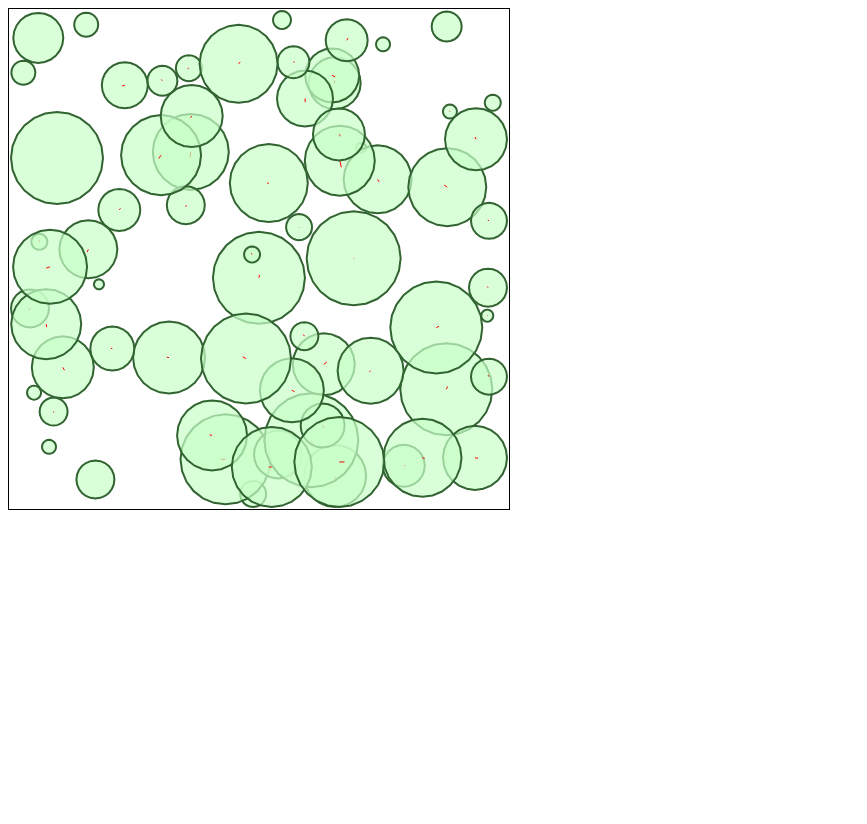
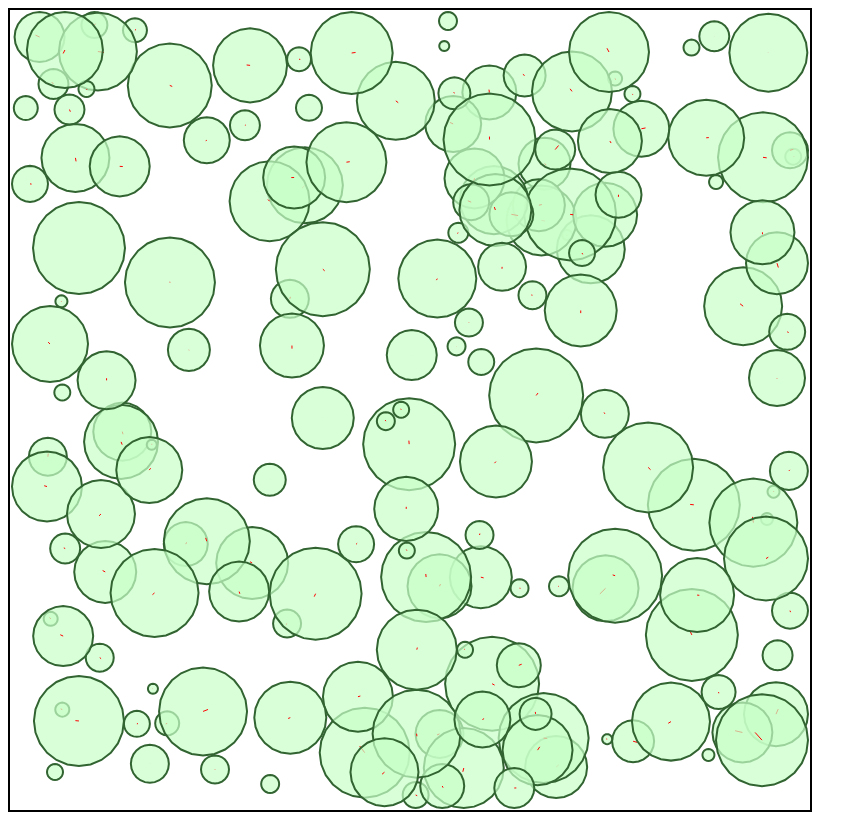
Before and after one commit to pixsrv/cells, a plain HTML site: page index.html in a window 1280 px wide. Shown: the whole page, without its empty margins (0-867 px from the left). Before the commit the page ends 800 px from the top, so only its background shows below. Drawn offline with Linux system fonts and the light colour scheme; animation ran at ten frames a second.

Commit message:
increase canvas size

```diff
--- a/index.html
+++ b/index.html
@@ -9,7 +9,7 @@
     <script src="scripts/world.js"></script>
 </head>
 <body>
-<canvas id="playground" width="500" height="500" style="border:1px solid black;"></canvas>
+<canvas id="playground" width="800" height="800" style="border:2px solid black;"></canvas>
 
 <script src="scripts/main.js"></script>
 </body>
--- a/scripts/world.js
+++ b/scripts/world.js
@@ -8,10 +8,10 @@ nsGene.config = {
     isRunning: true,
 
     entityMoveStep: 1,
-    canvasSizeX   : 500,
-    canvasSizeY   : 500,
+    canvasSizeX   : 800,
+    canvasSizeY   : 800,
 
-    entityInitialCount: 70,
+    entityInitialCount: 170,
     entityMinCount    : 0,
     entityMaxCount    : 2500,
 
```
